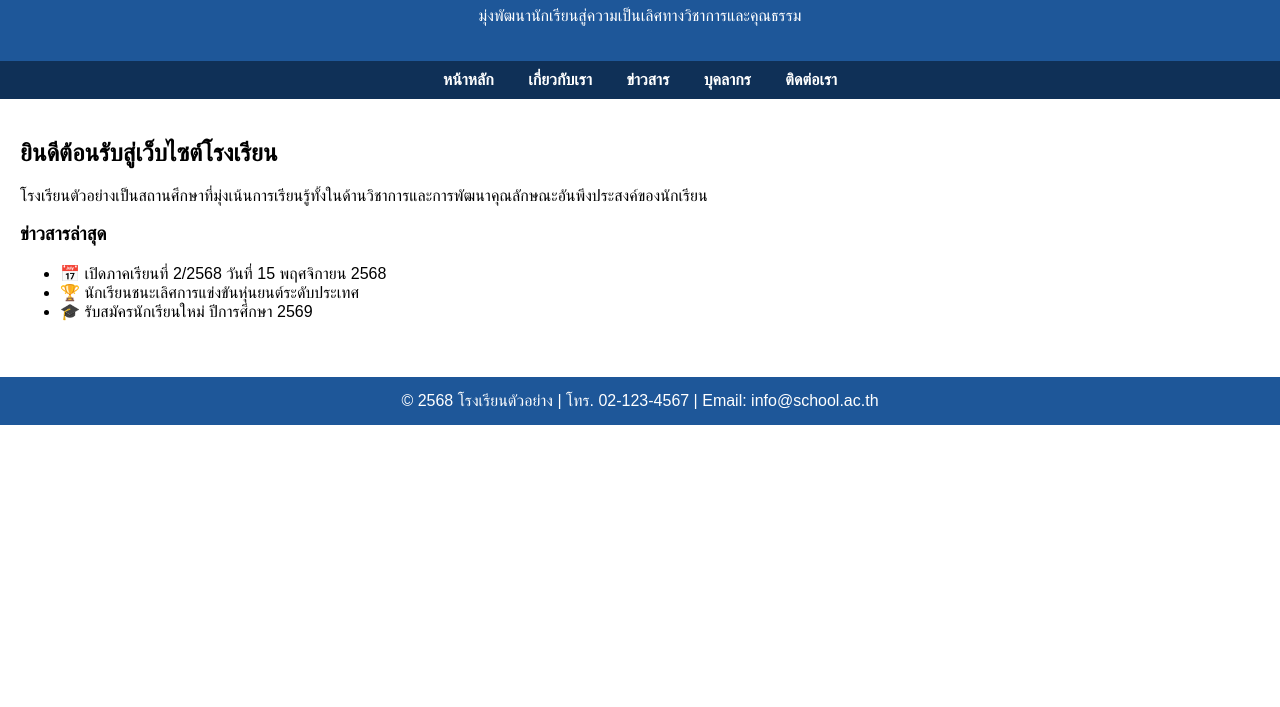
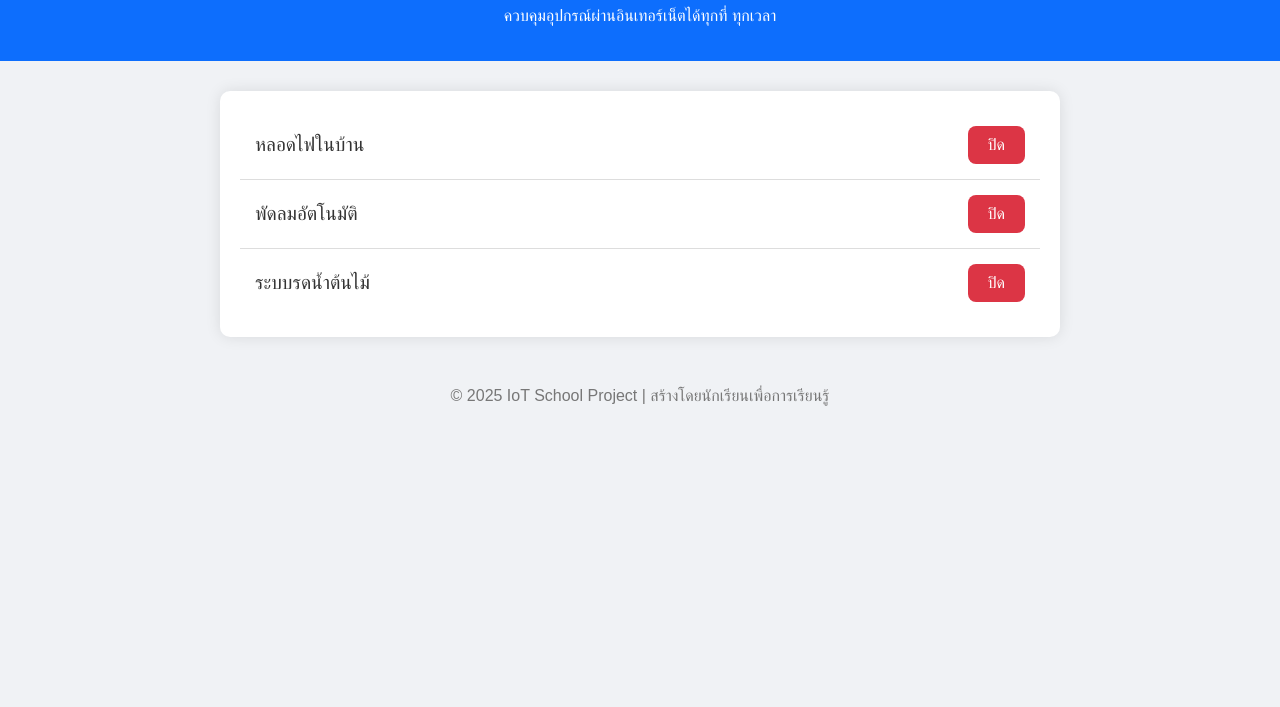
Before and after one commit to 673570160104-hub/iot-project, a plain HTML site: page index.html in a window 1280 px wide. Shown: the part 93-800 px from the top of the page. Drawn offline with Linux system fonts and the light colour scheme.

Commit message:
Update index.html

```diff
--- a/index.html
+++ b/index.html
@@ -2,75 +2,120 @@
 <html lang="th">
 <head>
   <meta charset="UTF-8">
-  <meta name="viewport" content="width=device-width, initial-scale=1.0">
-  <title>โรงเรียนตัวอย่าง</title>
+  <meta name="viewport" content="width=device-width, initial-scale=1">
+  <title>ระบบควบคุม IoT</title>
   <style>
     body {
       font-family: 'Sarabun', sans-serif;
       margin: 0;
-      padding: 0;
+      background-color: #f0f2f5;
+      color: #333;
     }
+
     header {
-      background-color: #1e5799;
+      background-color: #0d6efd;
       color: white;
       padding: 20px;
       text-align: center;
     }
-    nav {
-      background-color: #0f3057;
-      padding: 10px;
+
+    .container {
+      max-width: 800px;
+      margin: 30px auto;
+      background-color: white;
+      padding: 20px;
+      border-radius: 10px;
+      box-shadow: 0 0 15px rgba(0,0,0,0.1);
+    }
+
+    .device {
+      display: flex;
+      justify-content: space-between;
+      align-items: center;
+      padding: 15px;
+      border-bottom: 1px solid #ddd;
+    }
+
+    .device:last-child {
+      border-bottom: none;
+    }
+
+    .device-name {
+      font-size: 1.2em;
+    }
+
+    .toggle-button {
+      padding: 10px 20px;
+      font-size: 1em;
+      border: none;
+      border-radius: 8px;
+      cursor: pointer;
+    }
+
+    .on {
+      background-color: #28a745;
+      color: white;
+    }
+
+    .off {
+      background-color: #dc3545;
+      color: white;
+    }
+
+    footer {
       text-align: center;
-    }
-    nav a {
-      color: white;
-      text-decoration: none;
-      margin: 0 15px;
-      font-weight: bold;
-    }
-    nav a:hover {
-      text-decoration: underline;
-    }
-    main {
       padding: 20px;
-    }
-    footer {
-      background-color: #1e5799;
-      color: white;
-      text-align: center;
-      padding: 15px;
-      margin-top: 20px;
+      color: #777;
     }
   </style>
 </head>
 <body>
 
   <header>
-    <h1>โรงเรียนตัวอย่าง</h1>
-    <p>มุ่งพัฒนานักเรียนสู่ความเป็นเลิศทางวิชาการและคุณธรรม</p>
+    <h1>ระบบควบคุม IoT</h1>
+    <p>ควบคุมอุปกรณ์ผ่านอินเทอร์เน็ตได้ทุกที่ ทุกเวลา</p>
   </header>
 
-  <nav>
-    <a href="#">หน้าหลัก</a>
-    <a href="#">เกี่ยวกับเรา</a>
-    <a href="#">ข่าวสาร</a>
-    <a href="#">บุคลากร</a>
-    <a href="#">ติดต่อเรา</a>
-  </nav>
-
-  <main>
-    <h2>ยินดีต้อนรับสู่เว็บไซต์โรงเรียน</h2>
-    <p>โรงเรียนตัวอย่างเป็นสถานศึกษาที่มุ่งเน้นการเรียนรู้ทั้งในด้านวิชาการและการพัฒนาคุณลักษณะอันพึงประสงค์ของนักเรียน</p>
-    <h3>ข่าวสารล่าสุด</h3>
-    <ul>
-      <li>📅 เปิดภาคเรียนที่ 2/2568 วันที่ 15 พฤศจิกายน 2568</li>
-      <li>🏆 นักเรียนชนะเลิศการแข่งขันหุ่นยนต์ระดับประเทศ</li>
-      <li>🎓 รับสมัครนักเรียนใหม่ ปีการศึกษา 2569</li>
-    </ul>
-  </main>
+  <div class="container">
+    <div class="device">
+      <span class="device-name">หลอดไฟในบ้าน</span>
+      <button class="toggle-button off" onclick="toggleDevice(this, 'led')">ปิด</button>
+    </div>
+    <div class="device">
+      <span class="device-name">พัดลมอัตโนมัติ</span>
+      <button class="toggle-button off" onclick="toggleDevice(this, 'fan')">ปิด</button>
+    </div>
+    <div class="device">
+      <span class="device-name">ระบบรดน้ำต้นไม้</span>
+      <button class="toggle-button off" onclick="toggleDevice(this, 'water')">ปิด</button>
+    </div>
+  </div>
 
   <footer>
-    &copy; 2568 โรงเรียนตัวอย่าง | โทร. 02-123-4567 | Email: info@school.ac.th
+    &copy; 2025 IoT School Project | สร้างโดยนักเรียนเพื่อการเรียนรู้
   </footer>
+
+  <script>
+    function toggleDevice(button, deviceId) {
+      const isOn = button.classList.contains('on');
+
+      // Toggle UI
+      if (isOn) {
+        button.classList.remove('on');
+        button.classList.add('off');
+        button.textContent = 'ปิด';
+      } else {
+        button.classList.remove('off');
+        button.classList.add('on');
+        button.textContent = 'เปิด';
+      }
+
+      // ส่งคำสั่งควบคุมไปยังอุปกรณ์ (สมมุติ)
+      fetch(`/iot/control?device=${deviceId}&state=${isOn ? 'off' : 'on'}`)
+        .then(response => console.log('ส่งคำสั่งเรียบร้อย'))
+        .catch(error => console.error('เกิดข้อผิดพลาด:', error));
+    }
+  </script>
 
 </body>
 </html>
```
